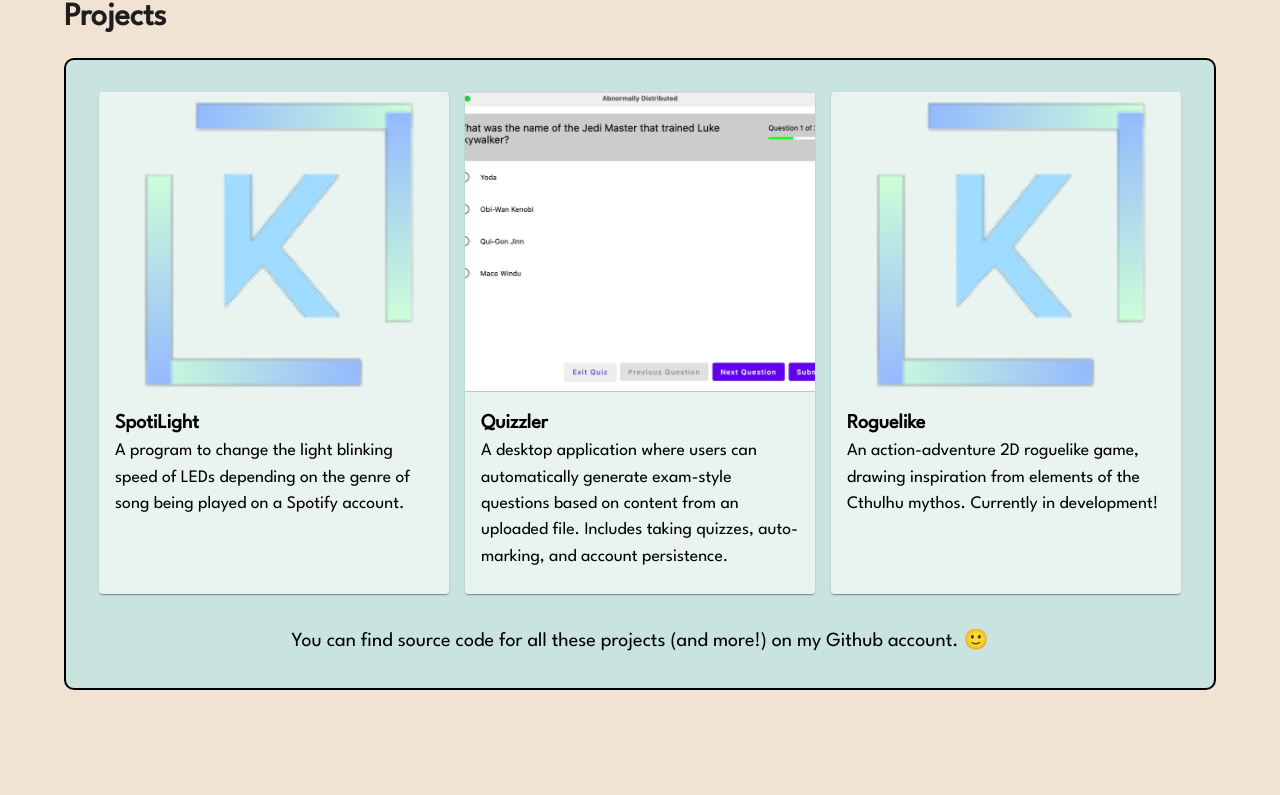
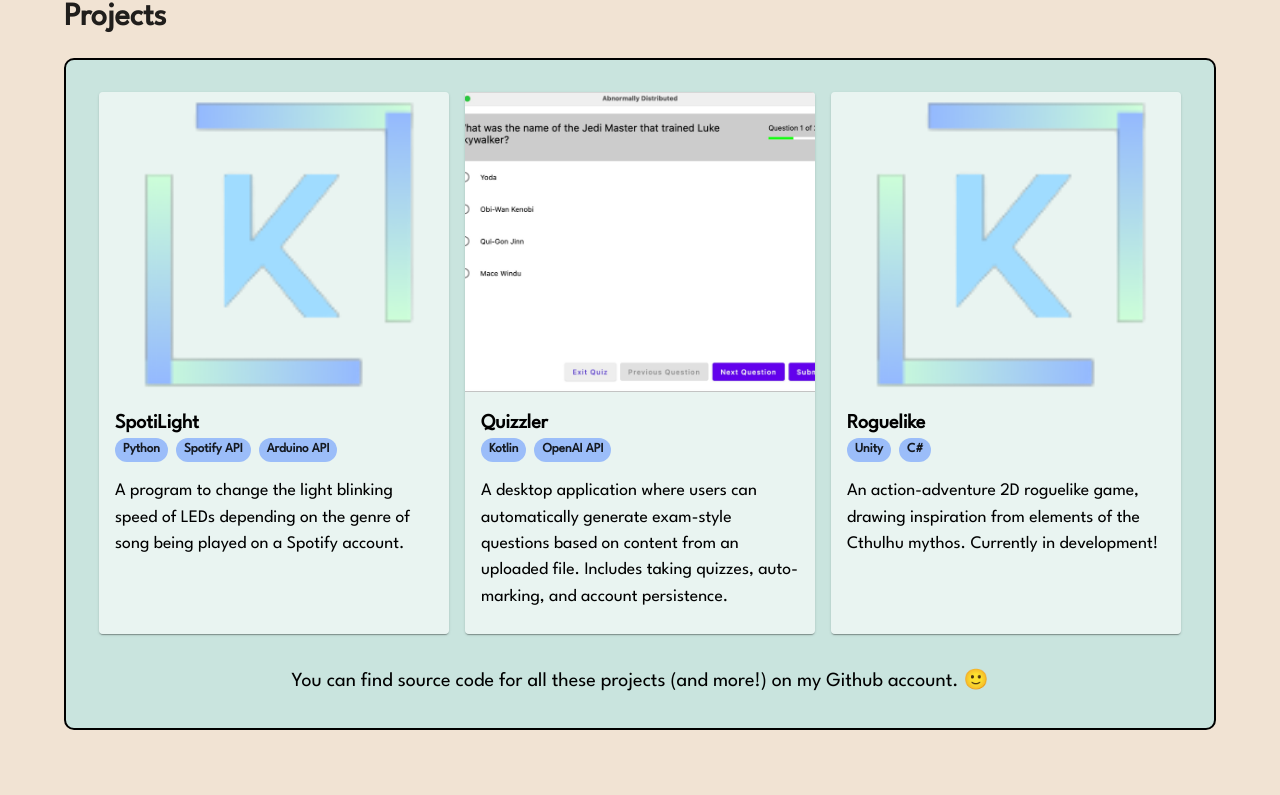
Before and after one commit to kevinhu12/kevinhu12.github.io, a React (Create React App) app: page / in a window 1280 px wide. Shown: the part 2257-3052 px from the top of the page. Built offline with nearby package versions, Linux system fonts and the light colour scheme.

Commit message:
added skills to Projects

```diff
--- a/src/pages/Projects.js
+++ b/src/pages/Projects.js
@@ -3,10 +3,12 @@
 import CardMedia from '@mui/material/CardMedia';
 import CenterBox from '../shared/CenterBox';
 import CenterStack from '../shared/CenterStack';
+import Chip from '@mui/material/Chip';
 import ContentBox from '../shared/ContentBox';
 import Grid from '@mui/material/Grid';
 import Section from '../shared/Section';
 import SectionHeader from '../shared/SectionHeader';
+import Stack from '@mui/material/Stack';
 import Text from '../shared/Text';
 import { projects } from '../utils/constants';
 
@@ -34,7 +36,19 @@
                                 />
                                 <CardContent>
                                     <Text bold={true}>{project.name}</Text>
-                                    <Text type='secondary'>{project.description}</Text>
+                                    <Stack direction='row' spacing={1} useFlexGap>
+                                        {project.skills.map((skill) => (
+                                            <Chip
+                                                color='info'
+                                                label={skill}
+                                                size='small'
+                                                sx={{ fontWeight: theme.chip.fontWeight }}
+                                            />
+                                        ))}
+                                    </Stack>
+                                    <Text type='secondary' paddingTop='1rem'>
+                                        {project.description}
+                                    </Text>
                                 </CardContent>
                             </Card>
                         ))}
--- a/src/pages/WorkExperience.js
+++ b/src/pages/WorkExperience.js
@@ -43,7 +43,7 @@
                                     <TimelineContent>
                                         <Text bold={true}>{experience.company}</Text>
                                         <Text>{`${experience.title} • ${experience.dates}`}</Text>
-                                        <Stack direction='row' spacing={1} useFlexGap justifyContent='flex-start'>
+                                        <Stack direction='row' spacing={1} useFlexGap>
                                             {experience.skills.map((skill) => (
                                                 <Chip
                                                     color='info'
```
